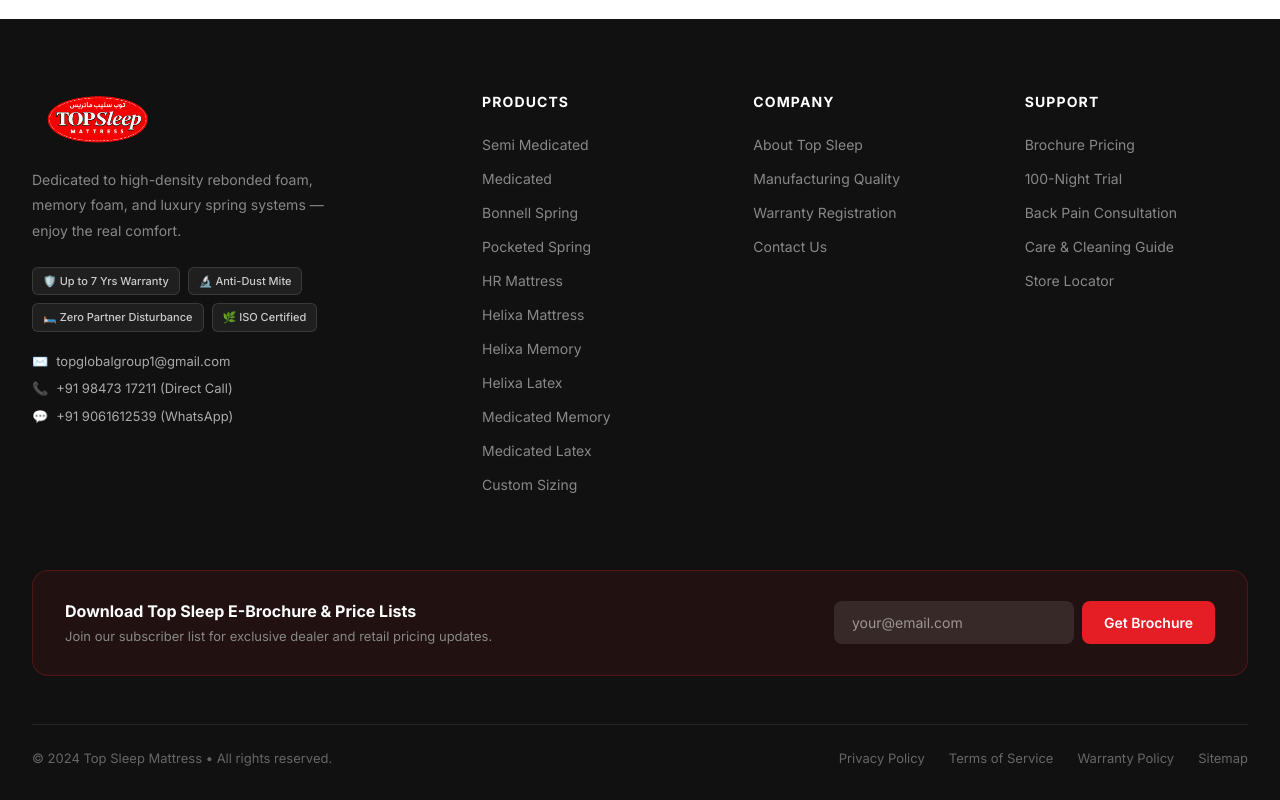
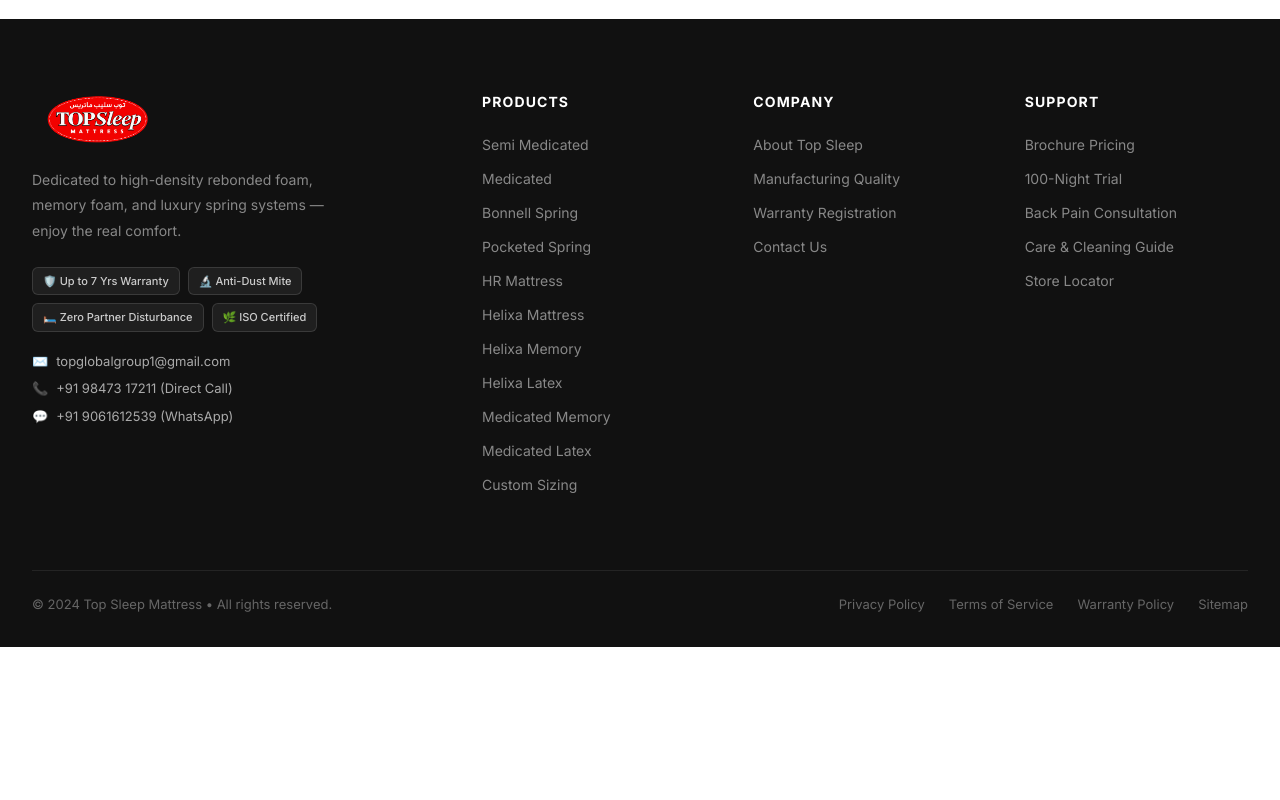
Before and after one commit to alinajaleelkavungal/topsleepmatress, a Next.js app: page / in a window 1280 px wide. Shown: the part 7558-8358 px from the top of the page. After the commit the page ends 8205 px from the top, so only its background shows below. Built offline with nearby package versions, Linux system fonts and the light colour scheme; a web font is replaced by a local one.

Commit message:
removed download brounchure option

```diff
--- a/components/Footer.tsx
+++ b/components/Footer.tsx
@@ -155,65 +155,6 @@
           ))}
         </div>
 
-        {/* Newsletter strip */}
-        <div
-          style={{
-            background: 'rgba(229,29,36,0.08)',
-            border: '1px solid rgba(229,29,36,0.25)',
-            borderRadius: '16px',
-            padding: '28px 32px',
-            display: 'flex',
-            alignItems: 'center',
-            justifyContent: 'space-between',
-            gap: '24px',
-            marginBottom: '48px',
-            flexWrap: 'wrap',
-          }}
-        >
-          <div>
-            <div style={{ fontWeight: 700, fontSize: '16px', color: '#fff', marginBottom: '4px' }}>
-              Download Top Sleep E-Brochure & Price Lists
-            </div>
-            <div style={{ color: '#888', fontSize: '13px' }}>Join our subscriber list for exclusive dealer and retail pricing updates.</div>
-          </div>
-          <div style={{ display: 'flex', gap: '8px', flex: '0 0 auto' }}>
-            <input
-              id="newsletter-email"
-              type="email"
-              placeholder="your@email.com"
-              style={{
-                padding: '11px 18px',
-                borderRadius: '8px',
-                border: 'none',
-                background: 'rgba(255,255,255,0.10)',
-                color: '#fff',
-                fontSize: '14px',
-                outline: 'none',
-                width: '240px',
-              }}
-            />
-            <button
-              id="newsletter-subscribe-btn"
-              style={{
-                padding: '11px 22px',
-                background: '#E51D24',
-                color: '#fff',
-                border: 'none',
-                borderRadius: '8px',
-                fontWeight: 600,
-                fontSize: '14px',
-                cursor: 'pointer',
-                whiteSpace: 'nowrap',
-                transition: 'background 0.2s',
-              }}
-              onMouseEnter={(e) => { ;(e.currentTarget as HTMLElement).style.background = '#C8161D' }}
-              onMouseLeave={(e) => { ;(e.currentTarget as HTMLElement).style.background = '#E51D24' }}
-            >
-              Get Brochure
-            </button>
-          </div>
-        </div>
-
         {/* Bottom bar */}
         <div
           style={{
```
